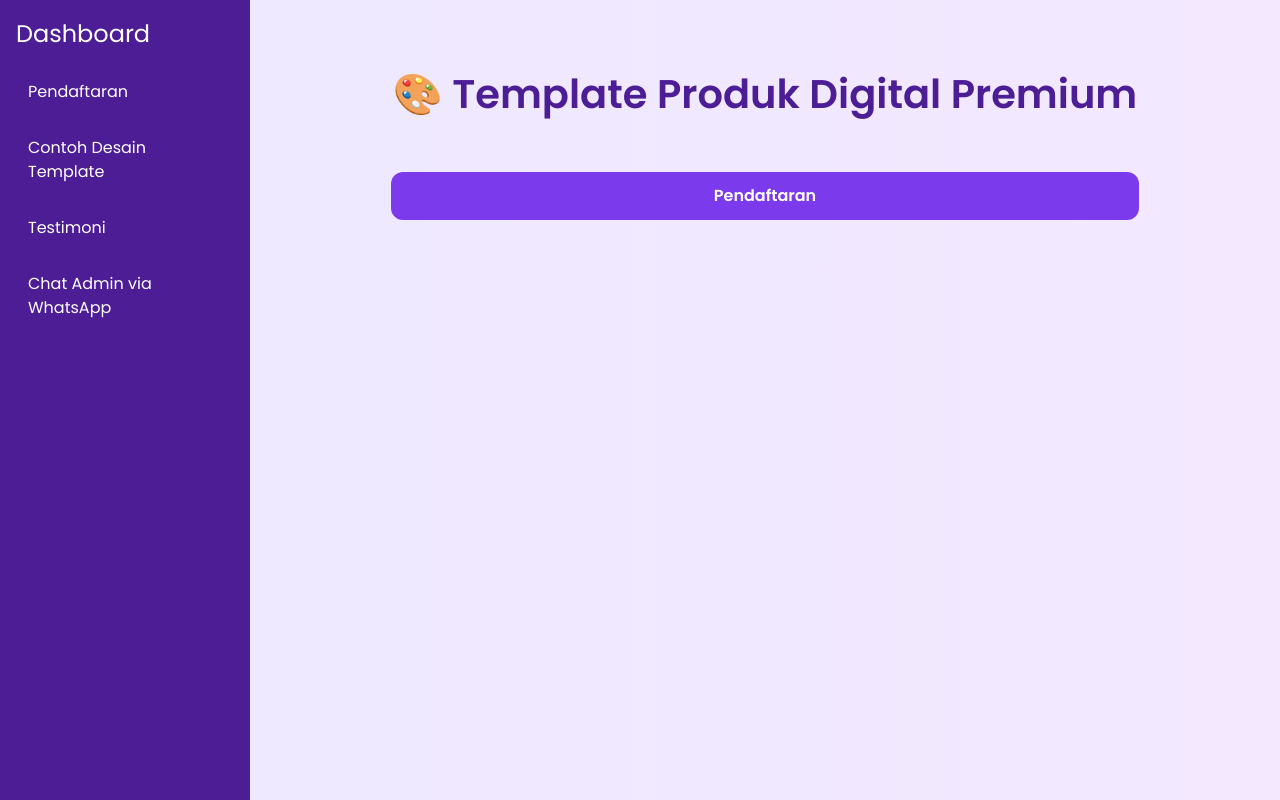
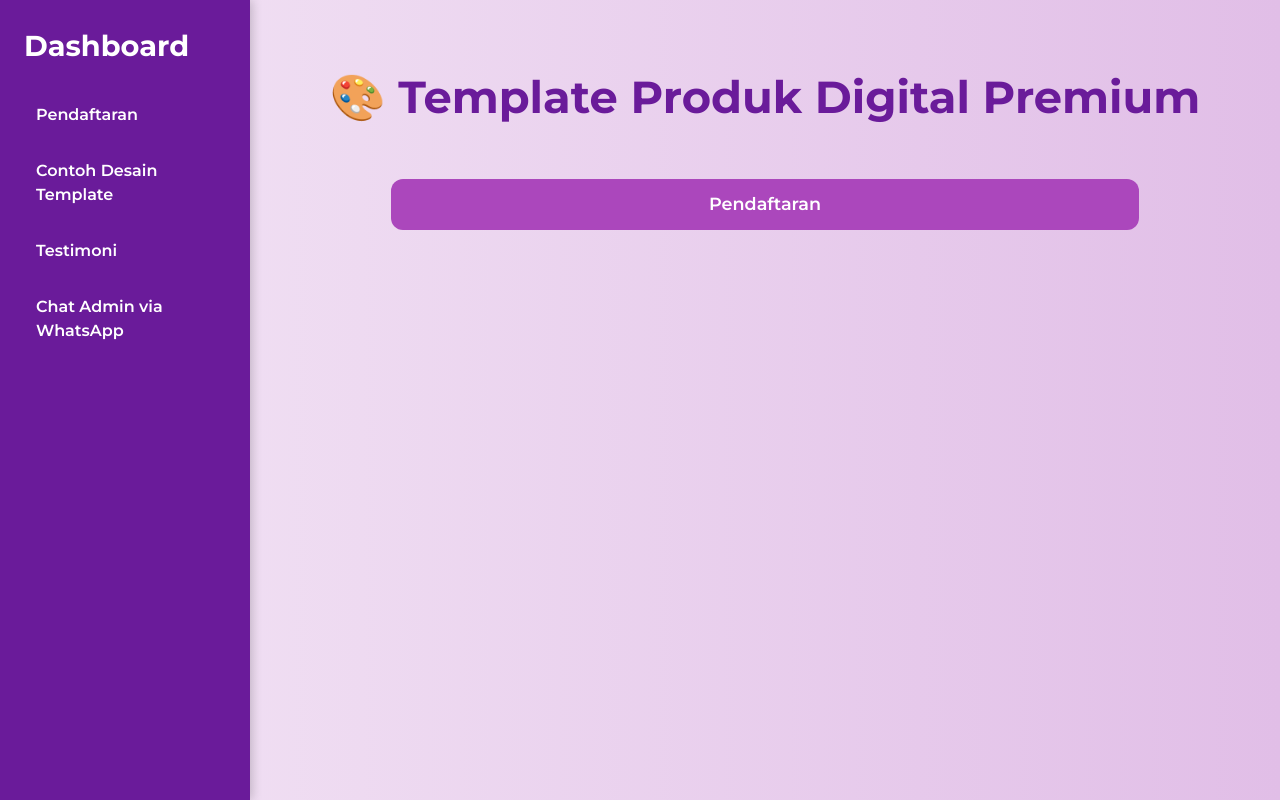
Before and after one commit to fahriehiday/Finally-cek, a plain HTML site: page index.html in a window 1280 px wide. Drawn offline with nearby package versions, Linux system fonts and the light colour scheme.

Commit message:
Update index.html

```diff
--- a/index.html
+++ b/index.html
@@ -4,7 +4,7 @@
   <meta charset="UTF-8" />
   <meta name="viewport" content="width=device-width, initial-scale=1.0" />
   <title>Dashboard Produk Digital</title>
-  <link href="https://fonts.googleapis.com/css2?family=Poppins:wght@400;600&display=swap" rel="stylesheet">
+  <link href="https://fonts.googleapis.com/css2?family=Montserrat:wght@400;600;700&display=swap" rel="stylesheet">
   <link href="https://unpkg.com/aos@2.3.1/dist/aos.css" rel="stylesheet">
   <script src="https://cdn.tailwindcss.com"></script>
   <style>
@@ -12,29 +12,31 @@
       margin: 0;
       padding: 0;
       box-sizing: border-box;
-      font-family: 'Poppins', sans-serif;
+      font-family: 'Montserrat', sans-serif;
     }
 
     body {
-      background: linear-gradient(to right, #ede9fe, #f3e8ff);
-      color: #1f2937;
+      background: linear-gradient(to right, #f3e5f5, #e1bee7);
+      color: #212121;
       scroll-behavior: smooth;
     }
 
     .sidebar {
       width: 250px;
-      background-color: #4c1d95;
+      background-color: #6a1b9a;
       height: 100vh;
       position: fixed;
       top: 0;
       left: 0;
-      padding: 1rem;
+      padding: 1.5rem;
       color: white;
+      box-shadow: 2px 0 10px rgba(0, 0, 0, 0.2);
     }
 
     .sidebar h2 {
-      font-size: 1.5rem;
-      margin-bottom: 1rem;
+      font-size: 1.8rem;
+      margin-bottom: 1.5rem;
+      font-weight: 700;
     }
 
     .sidebar a {
@@ -45,10 +47,11 @@
       border-radius: 8px;
       margin-bottom: 0.5rem;
       transition: background 0.3s;
+      font-weight: 600;
     }
 
     .sidebar a:hover {
-      background-color: #6d28d9;
+      background-color: #8e24aa;
     }
 
     .main-content {
@@ -62,9 +65,9 @@
     }
 
     header h1 {
-      font-size: 2.5rem;
+      font-size: 2.8rem;
       font-weight: 700;
-      color: #4c1d95;
+      color: #6a1b9a;
     }
 
     .button-group {
@@ -76,22 +79,23 @@
     }
 
     .button {
-      background: #7c3aed;
+      background: #ab47bc;
       color: white;
       padding: 0.75rem 1.5rem;
       border: none;
       border-radius: 12px;
-      font-size: 1rem;
+      font-size: 1.1rem;
       font-weight: 600;
       cursor: pointer;
       text-decoration: none;
       display: inline-block;
       width: 80%;
       text-align: center;
+      transition: background 0.3s;
     }
 
     .button:hover {
-      background-color: #6d28d9;
+      background-color: #9c27b0;
     }
 
     #form-lanjutan {
@@ -105,9 +109,9 @@
     }
 
     #form-lanjutan h2 {
-      font-size: 1.5rem;
+      font-size: 1.8rem;
       margin-bottom: 1rem;
-      color: #4c1d95;
+      color: #6a1b9a;
     }
 
     form {
@@ -131,7 +135,7 @@
     }
 
     button[type="submit"] {
-      background-color: #7c3aed;
+      background-color: #ab47bc;
       color: white;
       font-weight: 600;
       border: none;
```
